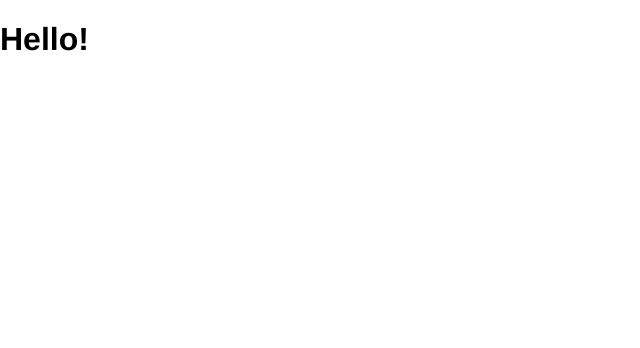
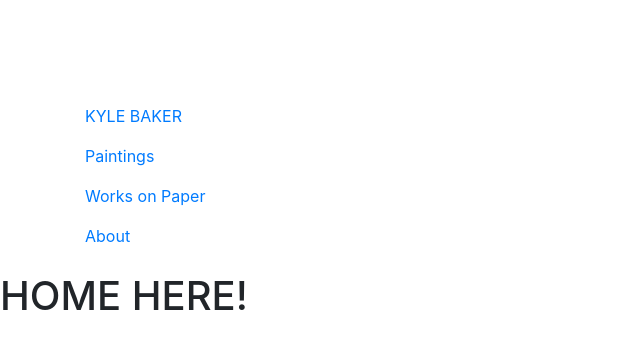
Before and after one commit to asiamcarter/KBPortfolio, a React (Create React App) app: page /home in a window 1280 px wide. Both pictures are taken after a click on the button "KYLE BAKER". Shown: the top 348 px of the page, without its empty margins (0-640 px from the left). Built offline with nearby package versions, Linux system fonts and the light colour scheme.

Commit message:
side bar links working

```diff
--- a/src/ApplicationViews.js
+++ b/src/ApplicationViews.js
@@ -1,12 +1,21 @@
-import React, { Component } from 'react';
-import logo from "./logo.svg";
-
+import React, { Component } from "react";
+import NavBar from "./components/navbar/NavBar";
+import Home from "./components/homepage/Home";
+import { Route } from "react-router-dom";
+import "./KBPortfolio.css";
 
 export default class ApplicationViews extends React.Component {
   render() {
     return (
-          <div className="component-app">
-            <h1>Hello!</h1>
+      <div className="applicationviews-div">
+        <NavBar />
+        <Route
+          exact
+          path="/home"
+          render={props => {
+            return <Home />;
+          }}
+        />
       </div>
     );
   }
--- /dev/null
+++ b/src/components/homepage/Home.js
@@ -0,0 +1,10 @@
+import React, { Component } from "react";
+export default class Home extends React.Component {
+  render() {
+    return (
+      <div className="component-app">
+        <h1>HOME HERE!</h1>
+      </div>
+    );
+  }
+}
--- /dev/null
+++ b/src/components/navbar/NavBar.js
@@ -0,0 +1,44 @@
+import React, { Component } from "react";
+import { Link } from "react-router-dom";
+import "bootstrap/dist/css/bootstrap.min.css";
+
+export default class NavBar extends Component {
+  render() {
+    return (
+      <div class="container h-10" id="content">
+        <div class="row h-100 mt-5">
+          <aside class="col-md-2">
+            <div class="mt-5 mb-3" id="sidemenu">
+              <ul class="nav flex-md-column flex-row justify-content-between">
+                <li class="nav-item">
+                  <Link
+                    href="#sec1"
+                    className="nav-link active pl-0"
+                    to="/Home"
+                  >
+                    KYLE BAKER
+                  </Link>
+                </li>
+                <li class="nav-item">
+                  <Link class="nav-link pl-0" to="/Paintings">
+                    Paintings
+                  </Link>
+                </li>
+                <li class="nav-item">
+                  <Link class="nav-link pl-0" to="/WorksOnPaper">
+                    Works on Paper
+                  </Link>
+                </li>
+                <li class="nav-item">
+                  <Link class="nav-link pl-0" to="/About">
+                    About
+                  </Link>
+                </li>
+              </ul>
+            </div>
+          </aside>
+        </div>
+      </div>
+    );
+  }
+}
```
Lines whose indentation alone changed are shown as unchanged.
